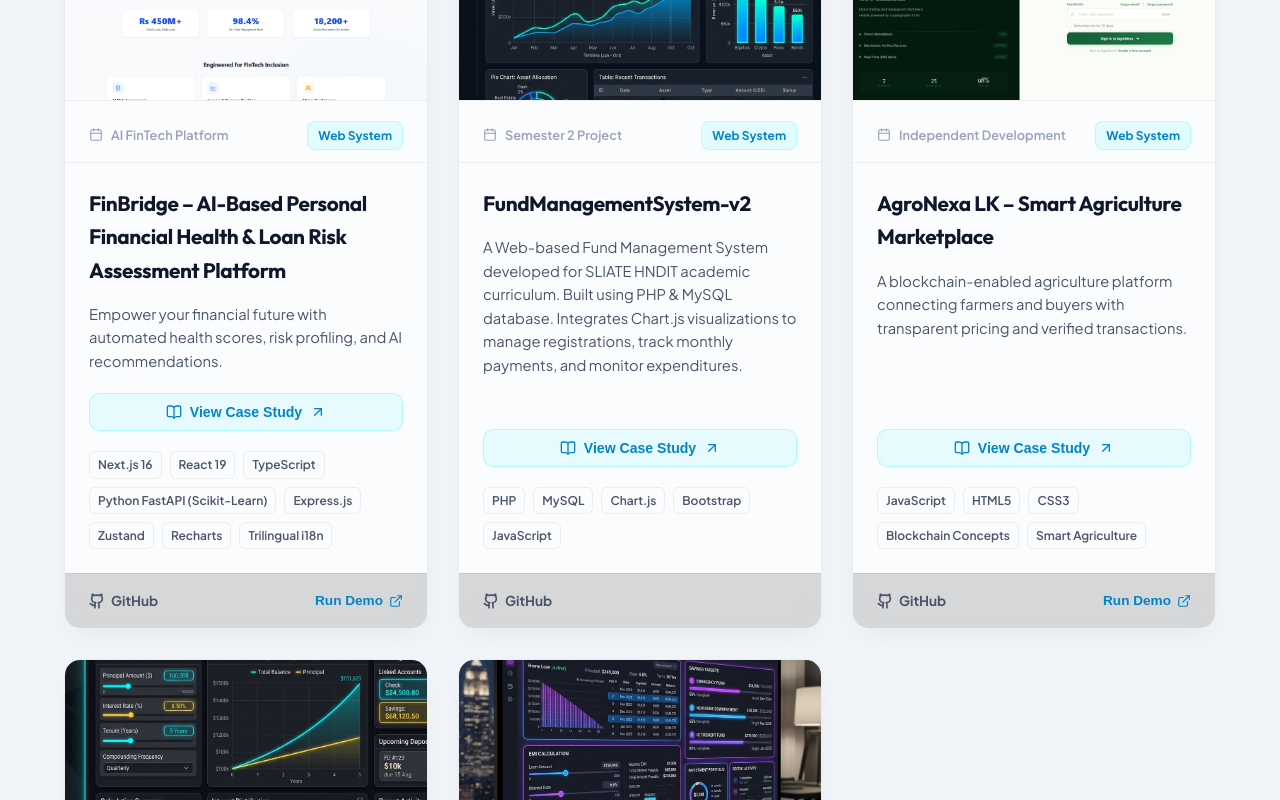
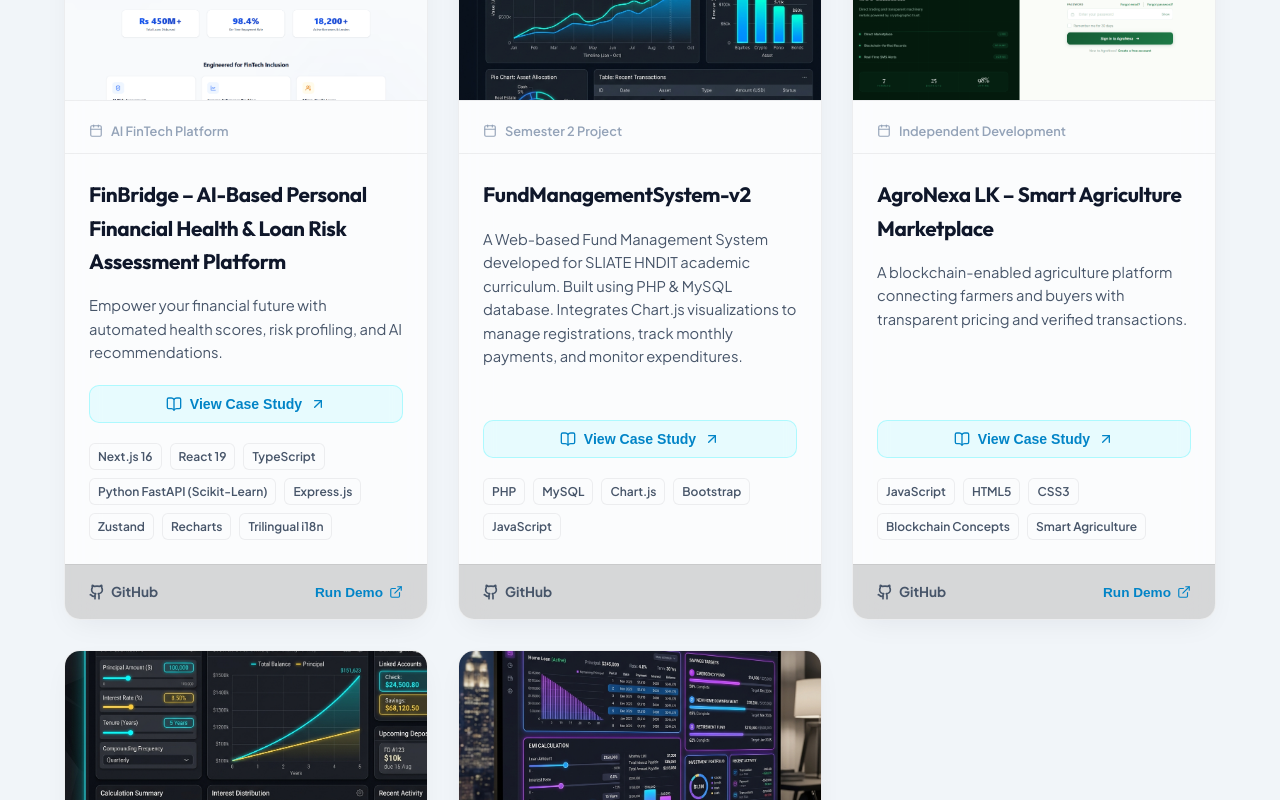
Before and after one commit to rashminda-aluvihare/My-portfolio, a React (Vite) app: page / in a window 1280 px wide. Shown: the part 3360-4160 px from the top of the page. Built offline with nearby package versions, Linux system fonts and the light colour scheme; no server answers.

Commit message:
Remove Web System and Java Backend category tags from project cards

```diff
--- a/src/components/Projects.jsx
+++ b/src/components/Projects.jsx
@@ -202,20 +202,6 @@ export default function Projects() {
                   <Calendar size={14} />
                   <span style={{ fontSize: '0.8rem', fontWeight: 600 }}>{project.date}</span>
                 </div>
-
-                <span
-                  style={{
-                    fontSize: '0.75rem',
-                    fontWeight: 700,
-                    color: project.category === 'web' ? 'var(--accent-cyan)' : 'var(--accent-purple)',
-                    background: project.category === 'web' ? 'rgba(0, 242, 254, 0.1)' : 'rgba(155, 81, 224, 0.1)',
-                    border: `1px solid ${project.category === 'web' ? 'rgba(0, 242, 254, 0.2)' : 'rgba(155, 81, 224, 0.2)'}`,
-                    padding: '4px 10px',
-                    borderRadius: '8px',
-                  }}
-                >
-                  {project.category === 'web' ? 'Web System' : 'Java Backend'}
-                </span>
               </div>
 
               {/* Card Body Area */}
```
